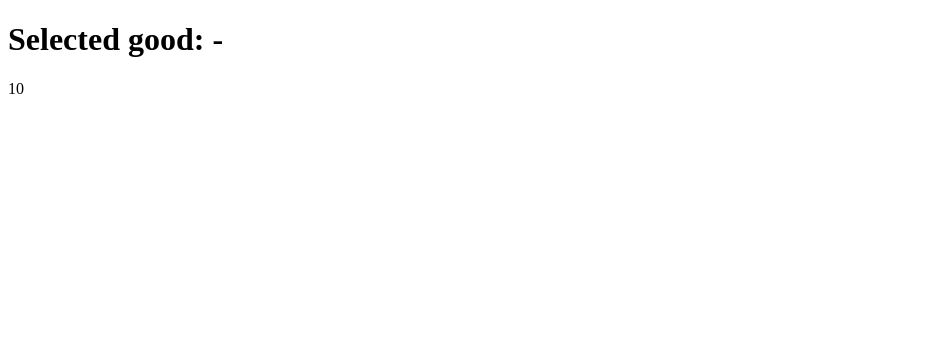
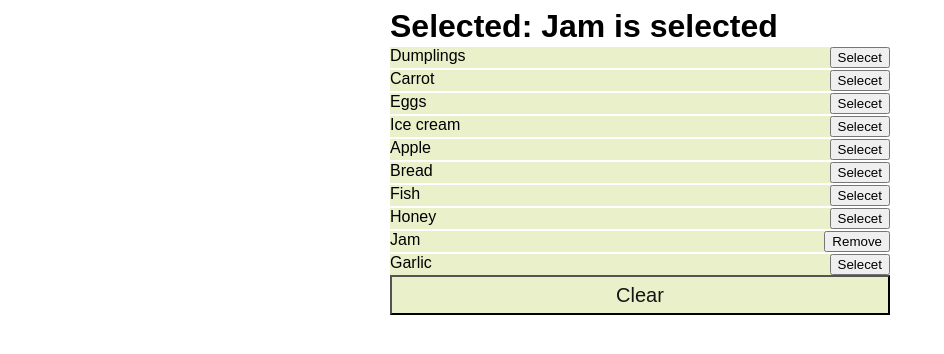
Before and after one commit to mate-academy/react_goods-selector, a React (Create React App) app: page / in a window 1280 px wide. Shown: the top 354 px of the page, without its empty margins (0-944 px from the left). Built offline with nearby package versions, Linux system fonts and the light colour scheme.

Commit message:
add task

```diff
--- a/package.json
+++ b/package.json
@@ -17,7 +17,7 @@
     "@mate-academy/cypress-tools": "^1.0.4",
     "@mate-academy/eslint-config-react": "*",
     "@mate-academy/eslint-config-react-typescript": "*",
-    "@mate-academy/scripts": "^1.2.1",
+    "@mate-academy/scripts": "^1.2.3",
     "@mate-academy/students-ts-config": "*",
     "@mate-academy/stylelint-config": "*",
     "@types/node": "^17.0.23",
--- a/src/App.scss
+++ b/src/App.scss
@@ -1 +1,52 @@
-// styles go here
+body {
+  font-family: Arial, Helvetica, sans-serif;
+}
+
+.wrap {
+  width: 500px;
+  margin: 0 auto;
+}
+
+.app {
+  display: flex;
+  flex-direction: column;
+  margin: 0 auto;
+
+  &__value {
+    color: #000;
+  }
+
+  &__main {
+    display: flex;
+    justify-content: space-between;
+    background: #eaf1ca;
+    list-style-type: none;
+    margin-top: 2px;
+  }
+
+  &__title {
+    margin: 0;
+  }
+
+  &__list {
+    margin: 0;
+    padding: 0;
+  }
+
+}
+
+.button-clear {
+  background: #eaf1ca;
+  color: rgb(22, 20, 20);
+  font-size: 20px;
+  height: 40px;
+}
+
+.button-clear:hover,
+.button-clear:active {
+  cursor: pointer;
+}
+
+.button:hover {
+  cursor: pointer;
+}
--- a/src/App.tsx
+++ b/src/App.tsx
@@ -14,11 +14,96 @@ const goodsFromServer: string[] = [
   'Garlic',
 ];
 
-const App: React.FC = () => (
-  <div className="App">
-    <h1>Selected good: -</h1>
-    {goodsFromServer.length}
-  </div>
-);
+type State = {
+  select: string[];
+};
+
+class App extends React.Component<{}, State> {
+  state = {
+    select: ['Jam'],
+  };
+
+  selecetAdd = (value: string) => {
+    this.setState((prevState) => ({
+      select: [...prevState.select, value],
+    }));
+  };
+
+  clearSelect = () => {
+    this.setState({ select: [] });
+  };
+
+  addText = (text: string[]) => {
+    switch (text.length) {
+      case 0:
+        return 'No goods selected';
+
+      case 1:
+        return `${text[0]} is selected`;
+
+      default:
+        return `${text.slice(0, -1).join(', ')} and ${text[text.length - 1]} are selected`;
+    }
+  };
+
+  selectRemove = (good: string) => {
+    this.setState(({ select }) => {
+      const value = select.indexOf(good);
+
+      select.splice(value, 1);
+
+      return { select };
+    });
+  };
+
+  render() {
+    const { select } = this.state;
+
+    return (
+      <div className="wrap">
+        <div className="app">
+          <header className="app__header">
+            <h1 className="app__title">
+              Selected:
+              {' '}
+              {this.addText(select)}
+            </h1>
+          </header>
+          <ul className="app__list">
+            {goodsFromServer.map((good) => {
+              const goodActive = select.includes(good);
+
+              return (
+                <div className="app__main">
+                  <li className="app__value" key={good}>
+                    {good}
+                  </li>
+                  <button
+                    type="button"
+                    className="button"
+                    onClick={
+                      goodActive
+                        ? () => this.selectRemove(good)
+                        : () => this.selecetAdd(good)
+                    }
+                  >
+                    {goodActive ? 'Remove' : 'Selecet'}
+                  </button>
+                </div>
+              );
+            })}
+          </ul>
+          <button
+            type="button"
+            className="button-clear"
+            onClick={this.clearSelect}
+          >
+            Clear
+          </button>
+        </div>
+      </div>
+    );
+  }
+}
 
 export default App;
```
Also changed, not shown: 2 other files (tests, documents, lock files or other folders).
